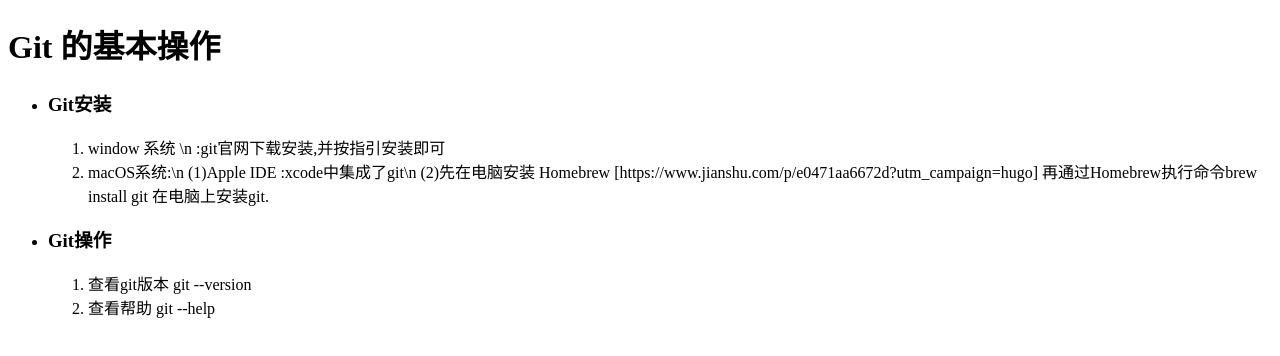
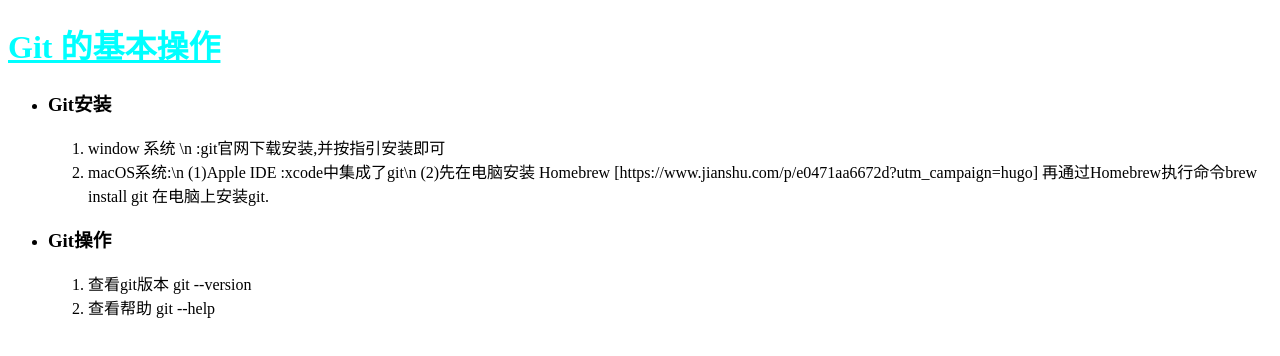
Before and after one commit to onefowler/hm, a plain HTML site: page index.html in a window 1280 px wide. Drawn offline with Linux system fonts and the light colour scheme.

Commit message:
新增index.css为index.html添加样式

```diff
--- /dev/null
+++ b/index.css
@@ -0,0 +1,4 @@
+h1{
+    color: aqua;
+    text-decoration: underline;
+}
--- a/index.html
+++ b/index.html
@@ -5,6 +5,7 @@
     <meta http-equiv="X-UA-Compatible" content="IE=edge">
     <meta name="viewport" content="width=device-width, initial-scale=1.0">
     <title>Document</title>
+    <link rel="stylesheet" href="./index.css">
 </head>
 <body>
     <h1>Git 的基本操作</h1>
```
